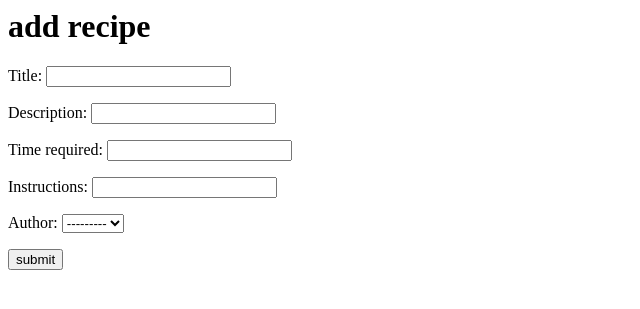
After one commit to iam2anangel/django_recipebook, a Django app: page /addrecipe/ in a window 1280 px wide. The commit adds this page. Shown: the top 309 px of the page, without its empty margins (0-640 px from the left). Run offline with Django 3.2, Linux system fonts and the light colour scheme; data that the repository does not hold is empty.

Commit message:
Added pages, and links to add authors and recipies.

```diff
--- /dev/null
+++ b/recipebook/forms.py
@@ -0,0 +1,13 @@
+from django import forms
+from recipebook.models import RecipeAuthor
+
+class AuthorAddForm(forms.Form):
+    name = forms.CharField(max_length=50)
+    bio =  forms.CharField(max_length=2000)
+
+class RecipeAddForm(forms.Form):
+    title = forms.CharField(max_length=50)
+    description = forms.CharField(max_length=2000)
+    time_required = forms.CharField(max_length=100)
+    instructions = forms.CharField(max_length=10000)
+    author = forms.ModelChoiceField(queryset=RecipeAuthor.objects.all())
--- /dev/null
+++ b/recipebook/templates/add_author.html
@@ -0,0 +1,6 @@
+<h1>add author</h1>
+<form action='/addauthor/' method='post'>
+    {% csrf_token %}
+    {{ form.as_p }}
+    <input type='submit' value='submit'>
+</form>
--- /dev/null
+++ b/recipebook/templates/add_recipe.html
@@ -0,0 +1,6 @@
+<h1>add recipe</h1>
+<form action='/addrecipe/' method='post'>
+    {% csrf_token %}
+    {{ form.as_p }}
+    <input type='submit' value='submit'>
+</form>
--- /dev/null
+++ b/recipebook/templates/addauthorsuccess.html
@@ -0,0 +1,2 @@
+<h1>author added</h1>
+<a href='/'>Click here to return home</a>
--- /dev/null
+++ b/recipebook/templates/addrecipesuccess.html
@@ -0,0 +1,2 @@
+<h1>Recipe has been added successfully</h1>
+<a href='/'>Click here to go back</a>
--- a/recipebook/templates/index.html
+++ b/recipebook/templates/index.html
@@ -3,3 +3,6 @@
 {% for recipe in recipes %}
     {% include 'recipe_partial.html' with recipe=recipe %}
 {% endfor %}
+<a href='/addrecipe'>Click here to add a recipe</a>
+<br><br>
+<a href='/addauthor'>Click here to add an author</a>
--- a/recipebook/urls.py
+++ b/recipebook/urls.py
@@ -15,12 +15,14 @@ Including another URLconf
 """
 from django.urls import path
 from recipebook.admin import admin
-from recipebook.views import index, recipe, author
+from recipebook.views import index, recipe, author, add_author, add_recipe
 from recipebook.models import RecipeAuthor
 
 urlpatterns = [
     path('admin/', admin.site.urls),
     path('', index),
     path('recipe/<int:recipe_id>/',recipe),
-    path('author/<int:author_id>/', author)
+    path('author/<int:author_id>/', author),
+    path('addauthor/', add_author),
+    path('addrecipe/', add_recipe)
 ]
--- a/recipebook/views.py
+++ b/recipebook/views.py
@@ -1,7 +1,9 @@
 
 from django.shortcuts import render
+from django.contrib.auth.models import User
 from recipebook.models import Recipe
 from recipebook.models import RecipeAuthor
+from recipebook.forms import AuthorAddForm, RecipeAddForm
 
 def index(request):
     recipes = Recipe.objects.all()
@@ -18,3 +20,42 @@ def author(request, author_id):
     recipes = Recipe.objects.filter(author_id=author_id)
     html = 'author.html'
     return render(request, html, {'author':author, 'recipes':recipes})
+
+def add_recipe(request):
+    html='add_recipe.html'
+    form = None
+    if request.method == 'POST':
+        form = RecipeAddForm(request.POST)
+        if form.is_valid():
+            data = form.cleaned_data
+            Recipe.objects.create(
+                title=data['title'],
+                author=data['author'],
+                description=data['description'],
+                time_required=data['time_required'],
+                instructions=data['instructions']
+            )
+            return render(request,'addrecipesuccess.html')
+    else:
+        form = RecipeAddForm()
+    return render(request, html, {'form': form})
+
+def add_author(request):
+    html='add_author.html'
+    form = None
+    if request.method == 'POST':
+        form = AuthorAddForm(request.POST)
+        if form.is_valid():
+            data = form.cleaned_data
+            user = User.objects.create(
+                username=data['name'],
+            )
+            RecipeAuthor.objects.create(
+                name=data['name'],
+                bio=data['bio'],
+                user_backend=user
+            )
+            return render(request, 'addauthorsuccess.html')
+    else:
+        form = AuthorAddForm()
+    return render(request, html, {'form': form})
```
